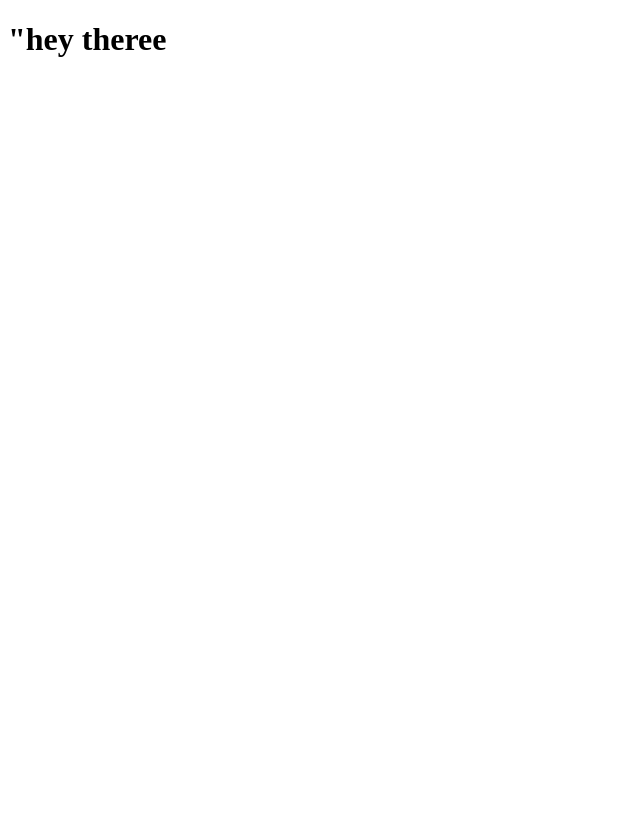
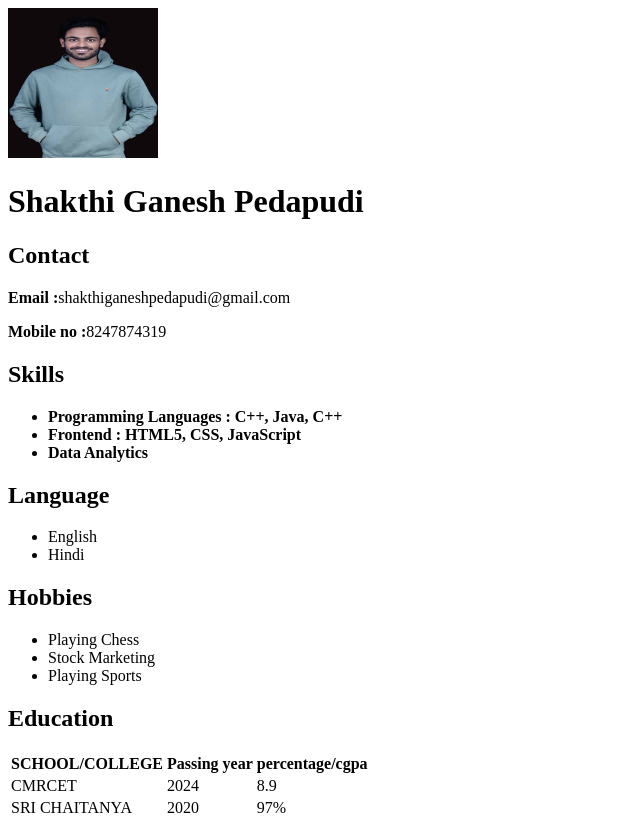
Before and after one commit to Shakthi-ganesh/mern-stack, a plain HTML site: page resume.html in a window 1280 px wide. Shown: the whole page, without its empty margins (0-640 px from the left). Before the commit the page ends 800 px from the top, so only its background shows below. Drawn offline with Linux system fonts and the light colour scheme; files whose address does not match are found by name.

Commit message:
adding html of index and reusme

```diff
--- a/resume.html
+++ b/resume.html
@@ -7,6 +7,68 @@
     <title>Document</title>
 </head>
 <body>
-   <h1>"hey theree</h1>
+    <body>
+        <div class="full">
+            <div class="left">
+                <div class="image">
+                    <img src=
+    "C:\Users\shakt\OneDrive\Pictures\Screenshots\Desktop\mern\mern-stack\myphoto.jpg"
+                         alt="my photo"
+                         style="width:150px;height:150px;">
+                </div>
+                <h1><b>Shakthi Ganesh Pedapudi</b></h1>
+                <div class="Contact">
+                    <h2>Contact</h2>
+                    <p><b>Email :</b>shakthiganeshpedapudi@gmail.com</p>
+                    <p><b>Mobile no :</b>8247874319</p>
+                </div>
+                <div class="Skills">
+                    <h2>Skills</h2>
+                    <ul>
+                        <li><b>Programming Languages :
+                          C++, Java, C++</b></li>
+                        <li><b>Frontend : HTML5, CSS,
+                          JavaScript</b></li>
+                        <li><b>Data Analytics</b></li>
+                    </ul>
+                </div>
+                <div class="Language">
+                    <h2>Language</h2>
+                    <ul>
+                        <li>English</li>
+                        <li>Hindi</li>
+                    </ul>
+                </div>
+                <div class="Hobbies">
+                    <h2>Hobbies</h2>
+                    <ul>
+                        <li>Playing Chess</li>
+                        <li>Stock Marketing</li>
+                        <li>Playing Sports</li>
+                    </ul>
+                </div>
+            </div>
+            <div class="right">
+                <div class="Education">
+                    <h2>Education</h2>
+                    <table>
+                        <tr>
+                            <th>SCHOOL/COLLEGE</th>
+                            <th>Passing year </th>
+                            <th> percentage/cgpa</th>
+                        </tr>
+                        <tr>
+                            <td>CMRCET</td>
+                            <td>2024</td>
+                            <td>8.9</td>
+                        </tr>
+                        <tr>
+                            <td>SRI CHAITANYA </td>
+                            <td>2020</td>
+                            <td>97%</td>
+                        </tr>
+                    </table>
+            </div>
+        </div>
 </body>
 </html>
--- a/server.js
+++ b/server.js
@@ -4,10 +4,9 @@ const port = process.env.PORT || 5010;
 
 app.get("/", function(req, res){
 	//res.send("Iam shakthi");
-	res.sendFile(__dirname+"/resume.html")
+	res.sendFile(__dirname+"/index.html")
 });
 app.get("/resume", function(req, res){
-	//res.send("Iam shakthi");
 	res.sendFile(__dirname+"/resume.html")
 });
 
```
Also changed, not shown: index.html (+8 -0 lines), myphoto.jpg (added).
